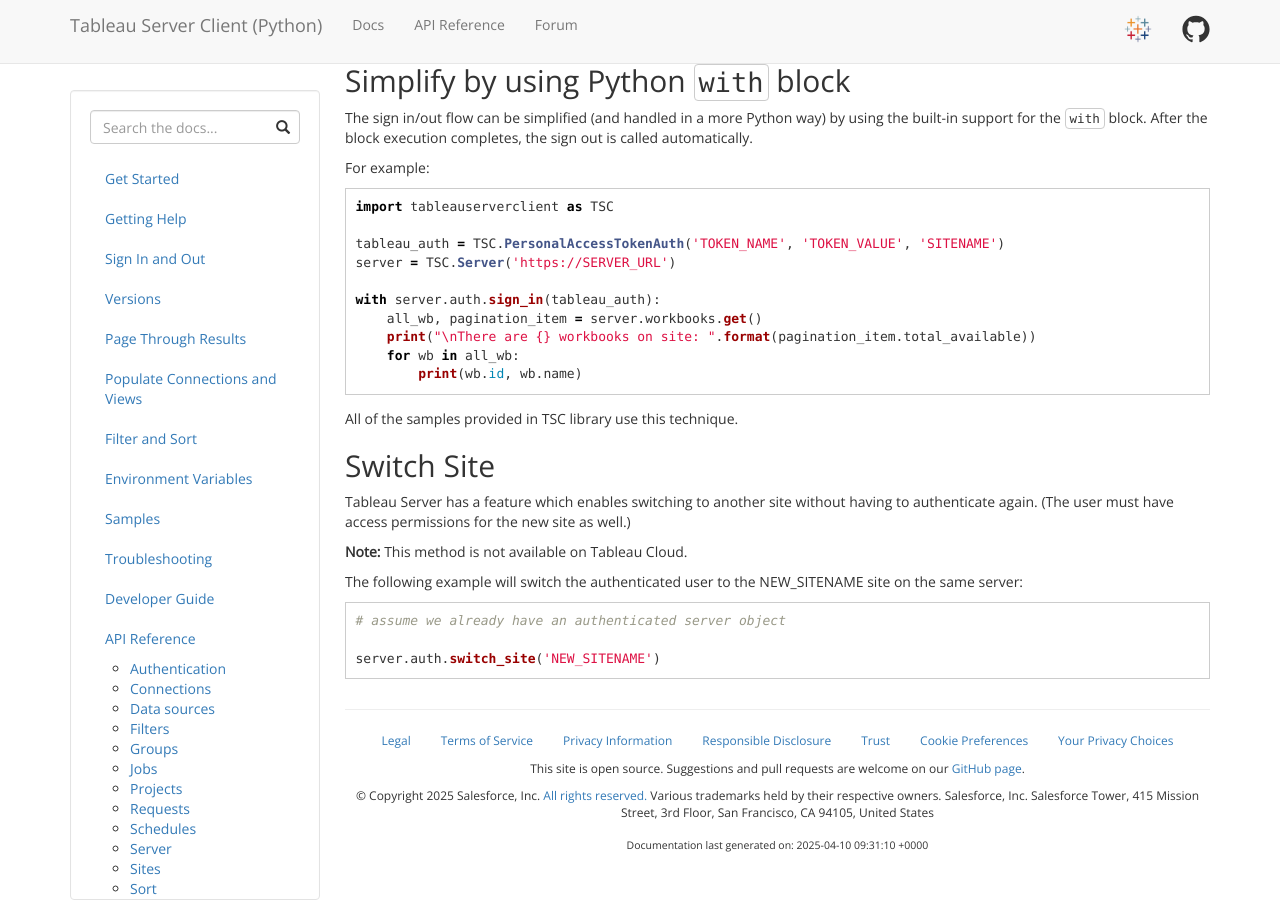
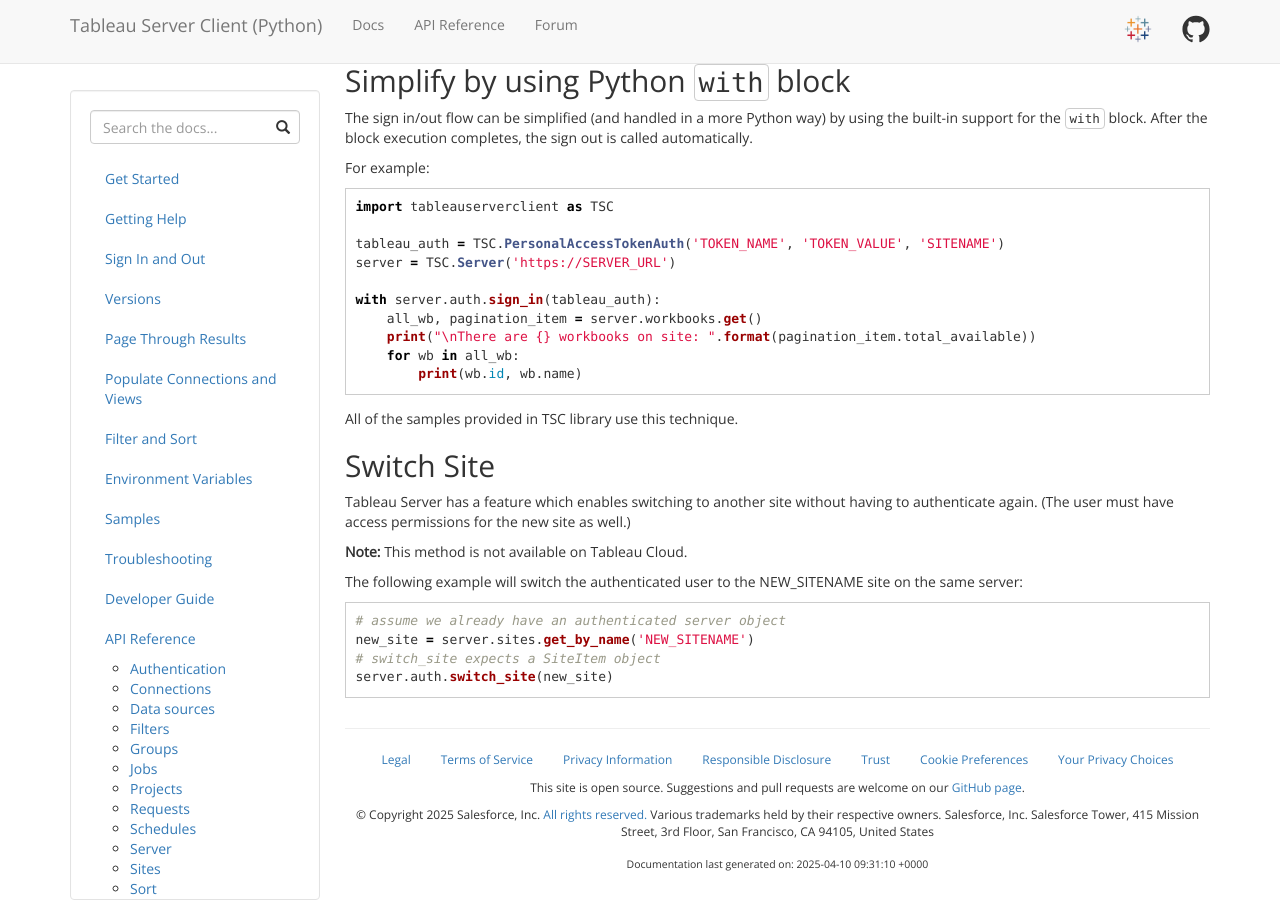
Before and after one commit to tableau/server-client-python, a Jekyll site: the page built from docs/sign-in-out.md, in a window 1280 px wide and 900 px high, scrolled down 3699 px. Built offline with Jekyll 4.4.1, drawn with Linux system fonts in a browser that asks for light colours; comment, search, counter and statistics services are not loaded.

Commit message:
docs: fix switch_site docs

````diff
--- a/docs/sign-in-out.md
+++ b/docs/sign-in-out.md
@@ -200,6 +200,7 @@
 
 ```py
 # assume we already have an authenticated server object
-
-server.auth.switch_site('NEW_SITENAME')
+new_site = server.sites.get_by_name('NEW_SITENAME')
+# switch_site expects a SiteItem object
+server.auth.switch_site(new_site)
 ```
````
